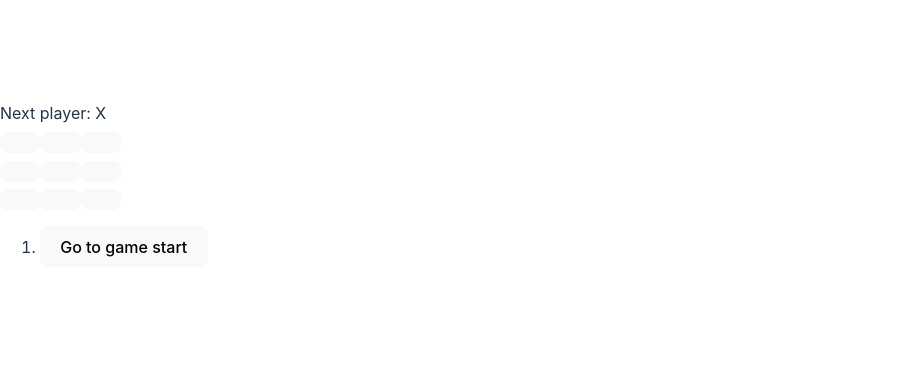
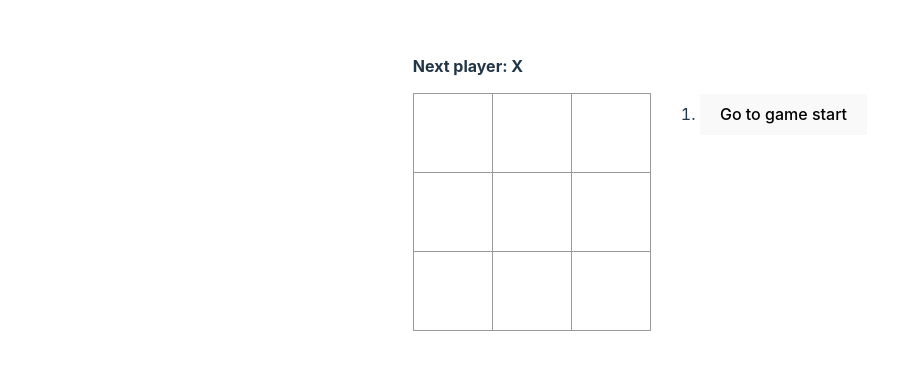
Before and after one commit to o-david/tic-tac-toe, a React (Vite) app: page / in a window 1280 px wide. Shown: the part 208-578 px from the top of the page, without its empty margins (0-909 px from the left). Built offline with nearby package versions, Linux system fonts and the light colour scheme.

Commit message:
Add Styles for Better Presentation 🥂

```diff
--- a/src/App.jsx
+++ b/src/App.jsx
@@ -33,17 +33,17 @@ function Board({ xIsNext, squares, onPlay }) {
   return (
     <>
       <div className="status">{status}</div>
-      <div className="board-row">
+      <div className="board-row first-row">
         <Square value={squares[0]} onSquareClick={() => handleClick(0)} />
         <Square value={squares[1]} onSquareClick={() => handleClick(1)} />
         <Square value={squares[2]} onSquareClick={() => handleClick(2)} />
       </div>
-      <div className="board-row">
+      <div className="board-row second-row">
         <Square value={squares[3]} onSquareClick={() => handleClick(3)} />
         <Square value={squares[4]} onSquareClick={() => handleClick(4)} />
         <Square value={squares[5]} onSquareClick={() => handleClick(5)} />
       </div>
-      <div className="board-row">
+      <div className="board-row third-row">
         <Square value={squares[6]} onSquareClick={() => handleClick(6)} />
         <Square value={squares[7]} onSquareClick={() => handleClick(7)} />
         <Square value={squares[8]} onSquareClick={() => handleClick(8)} />
--- a/src/index.css
+++ b/src/index.css
@@ -1,3 +1,9 @@
+* {
+  box-sizing: border-box;
+  margin: 0;
+  padding: 0;
+}
+
 :root {
   font-family: Inter, system-ui, Avenir, Helvetica, Arial, sans-serif;
   line-height: 1.5;
@@ -12,6 +18,10 @@
   -webkit-font-smoothing: antialiased;
   -moz-osx-font-smoothing: grayscale;
   -webkit-text-size-adjust: 100%;
+}
+
+#root {
+  margin: 0 auto;
 }
 
 a {
@@ -36,8 +46,12 @@ h1 {
   line-height: 1.1;
 }
 
+.status {
+  margin-bottom: 1em;
+  font-weight: bolder;
+}
+
 button {
-  border-radius: 8px;
   border: 1px solid transparent;
   padding: 0.6em 1.2em;
   font-size: 1em;
@@ -48,12 +62,47 @@ button {
   transition: border-color 0.25s;
 }
 button:hover {
-  border-color: #646cff;
+  background-color: #e2e2e2;
 }
 button:focus,
 button:focus-visible {
   outline: 4px auto -webkit-focus-ring-color;
 }
+
+button.square {
+  background: #fff;
+  border: 1px solid #999;
+  float: left;
+  font-size: 24px;
+  font-weight: bold;
+  line-height: 80px;
+  height: 80px;
+  margin-right: -1px;
+  margin-top: -1px;
+  padding: 0;
+  text-align: center;
+  width: 80px;
+}
+
+.board-row:after {
+  clear: both;
+  content: "";
+  display: table;
+}
+
+/* div.board-row.first-row button:nth-child(1),
+div.board-row.first-row button:nth-child(2),
+div.board-row.second-row button:nth-child(1),
+div.board-row.second-row button:nth-child(2),
+div.board-row.third-row button:nth-child(1),
+div.board-row.third-row button:nth-child(2) {
+  border-right: 2px solid #333;
+} */
+
+/* div.board-row.first-row button,
+div.board-row.second-row button {
+  border-bottom: 2px solid #333;
+} */
 
 @media (prefers-color-scheme: light) {
   :root {
@@ -67,3 +116,17 @@ button:focus-visible {
     background-color: #f9f9f9;
   }
 }
+
+.game {
+  display: flex;
+  flex-direction: row;
+}
+
+.game-info {
+  margin-top: 40px;
+  margin-left: 50px;
+}
+
+.game-info li {
+  margin-bottom: 5px;
+}
```
